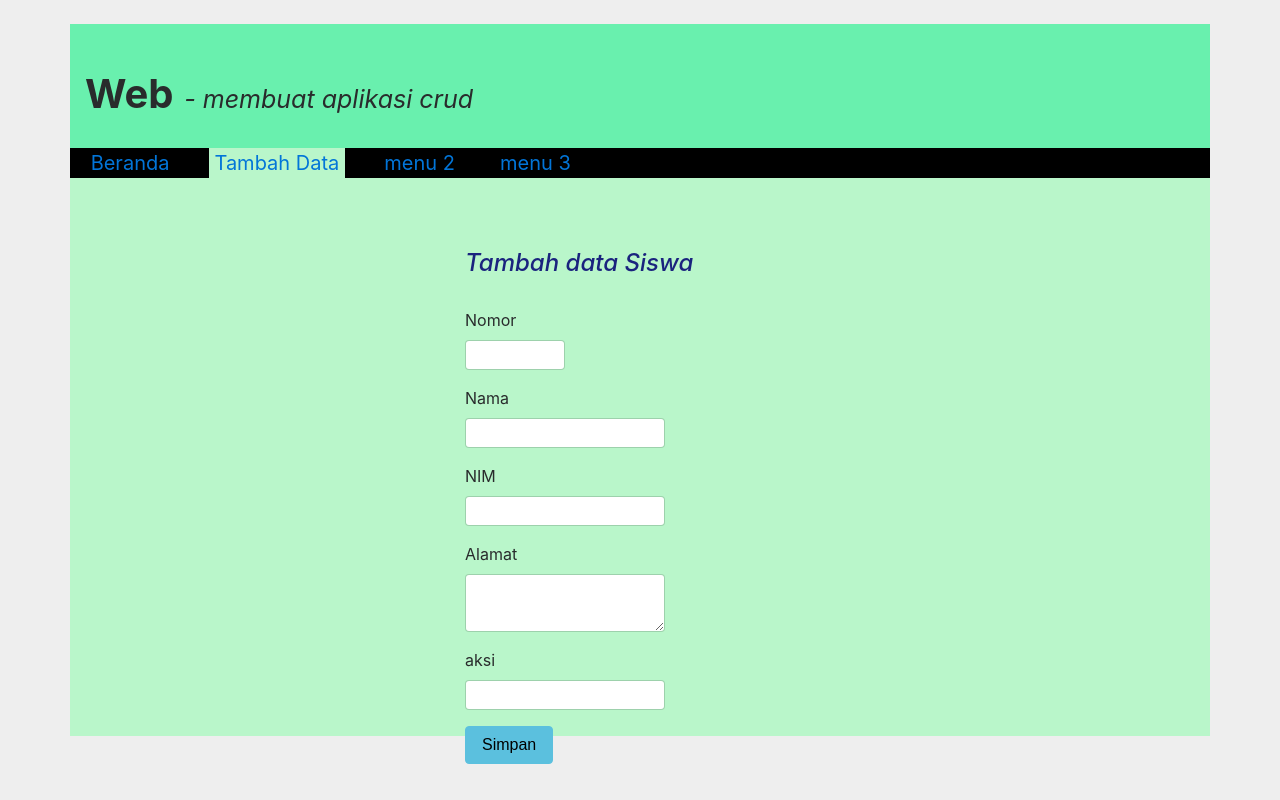
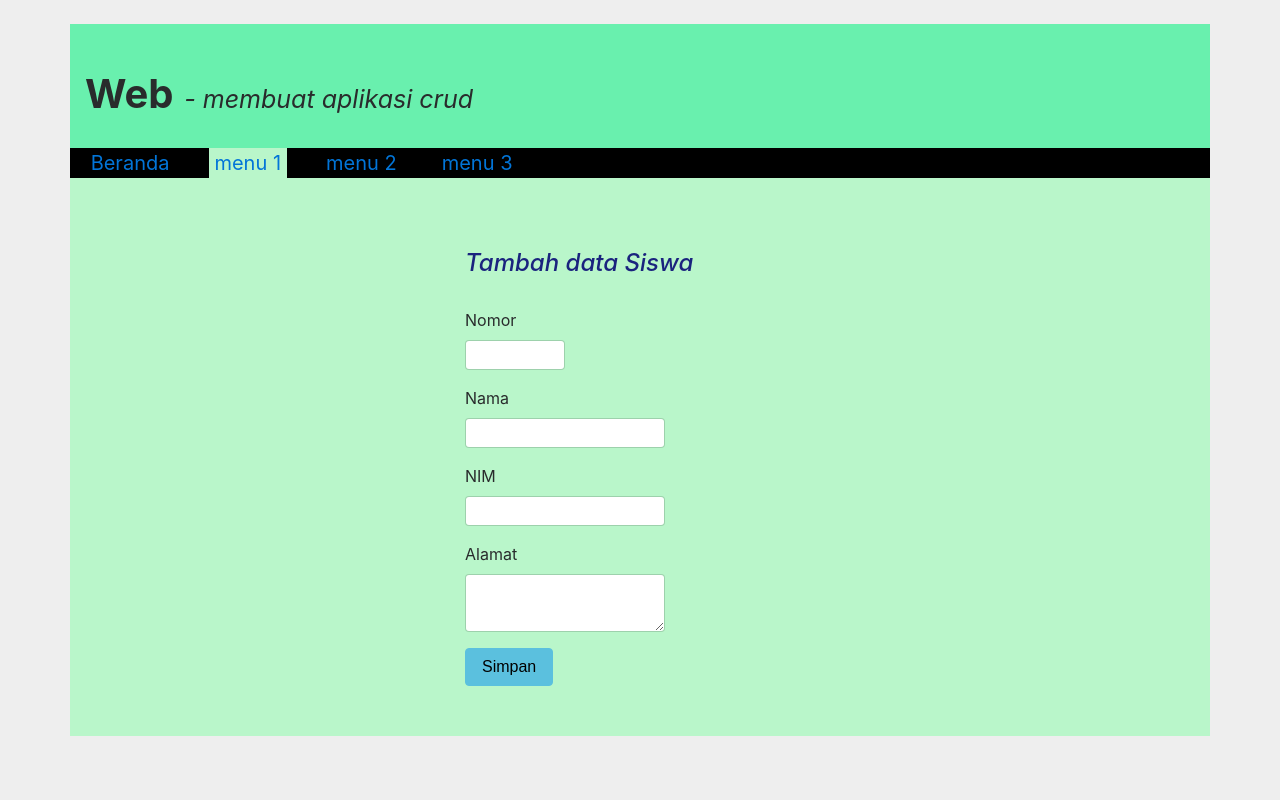
Before and after one commit to meiyangindahsucianti/web2, a PHP site: page /tambah.php in a window 1280 px wide. Run offline with PHP 8.4, Linux system fonts and the light colour scheme; some libraries are stand-ins or nearby versions.

Commit message:
wahyudinnn

```diff
--- a/materi/index.php
+++ b/materi/index.php
@@ -67,7 +67,7 @@ include 'koneksi.php';
 						<a href="index.php">&nbsp;Beranda&nbsp;</a>
 					</li>&nbsp;&nbsp;&nbsp;&nbsp;&nbsp;&nbsp;
 					<li>
-						<a href="tambah.php">&nbsp;Tambah Data&nbsp;</a>
+						<a href="tambah.php">&nbsp;menu 1&nbsp;</a>
 					</li>&nbsp;&nbsp;&nbsp;&nbsp;&nbsp;&nbsp;
 					<li class="disabled">
 						<a href="#">&nbsp;menu 2&nbsp;</a>
--- a/materi/tambah.php
+++ b/materi/tambah.php
@@ -46,7 +46,7 @@
 						<a href="index.php">&nbsp;Beranda&nbsp;</a>
 					</li>&nbsp;&nbsp;&nbsp;&nbsp;&nbsp;&nbsp;
 					<li class="active" style="background-color: #b9f6ca">
-						<a href="#">&nbsp;Tambah Data&nbsp;</a>
+						<a href="#">&nbsp;menu 1&nbsp;</a>
 					</li>&nbsp;&nbsp;&nbsp;&nbsp;&nbsp;&nbsp;
 					<li class="disabled">
 						<a href="#">&nbsp;menu 2&nbsp;</a>
@@ -88,10 +88,6 @@
 					<label for="alamat">Alamat</label>
 	    			<textarea class="form-control" style=" width: 200px;" id="alamat" name="textarea"></textarea>
 	    			</div>
-	    			<div class="form-group">
-						<label for="jenis_kelamin">aksi</label>
-						<input type="text" style="height: 30px; width: 200px;" class="form-control" id="jenis_kelamin">
-					</div>
 					<button type="submit" style="color: #000000" class="btn btn-info ">Simpan</button>
 			</form>
 		</div>
```
